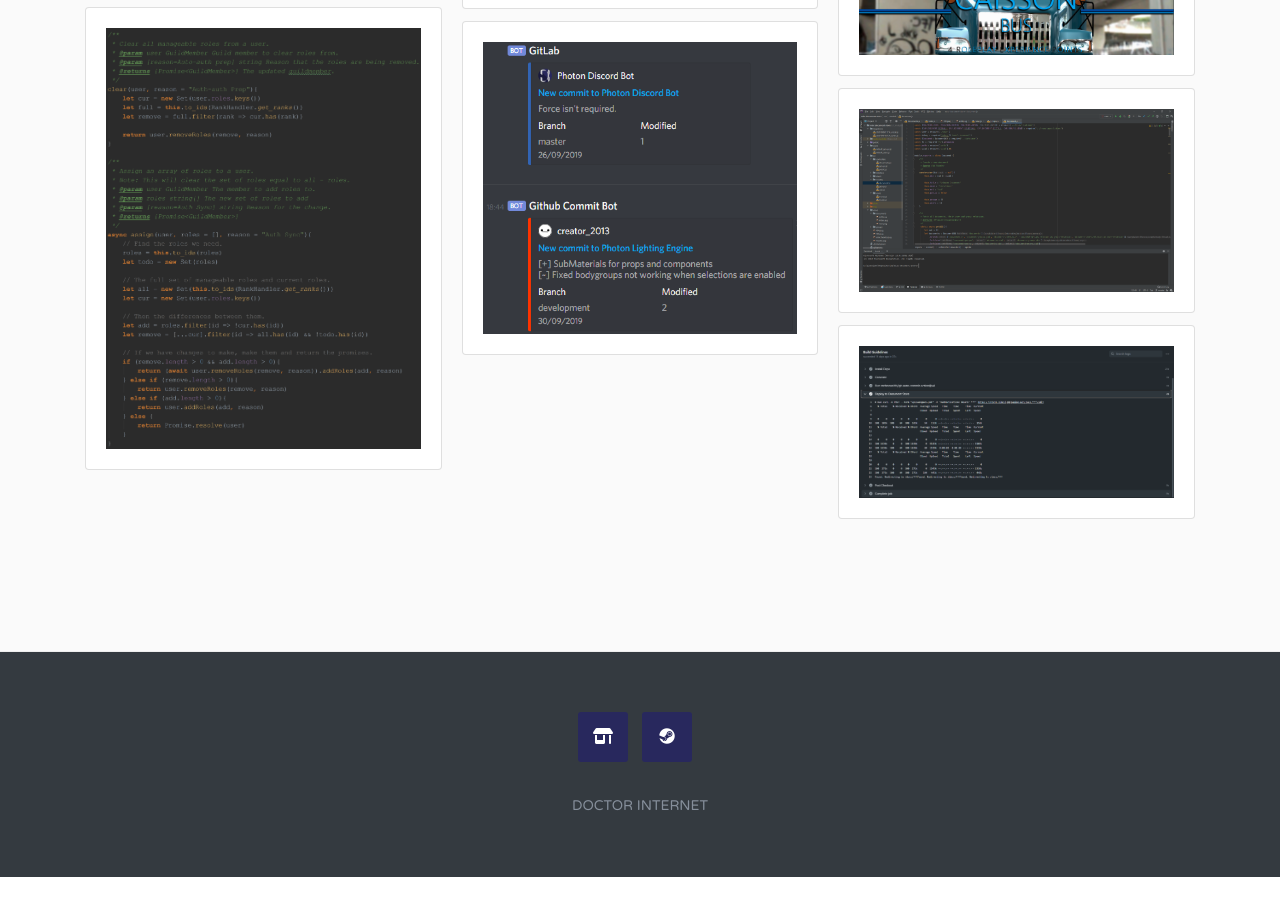
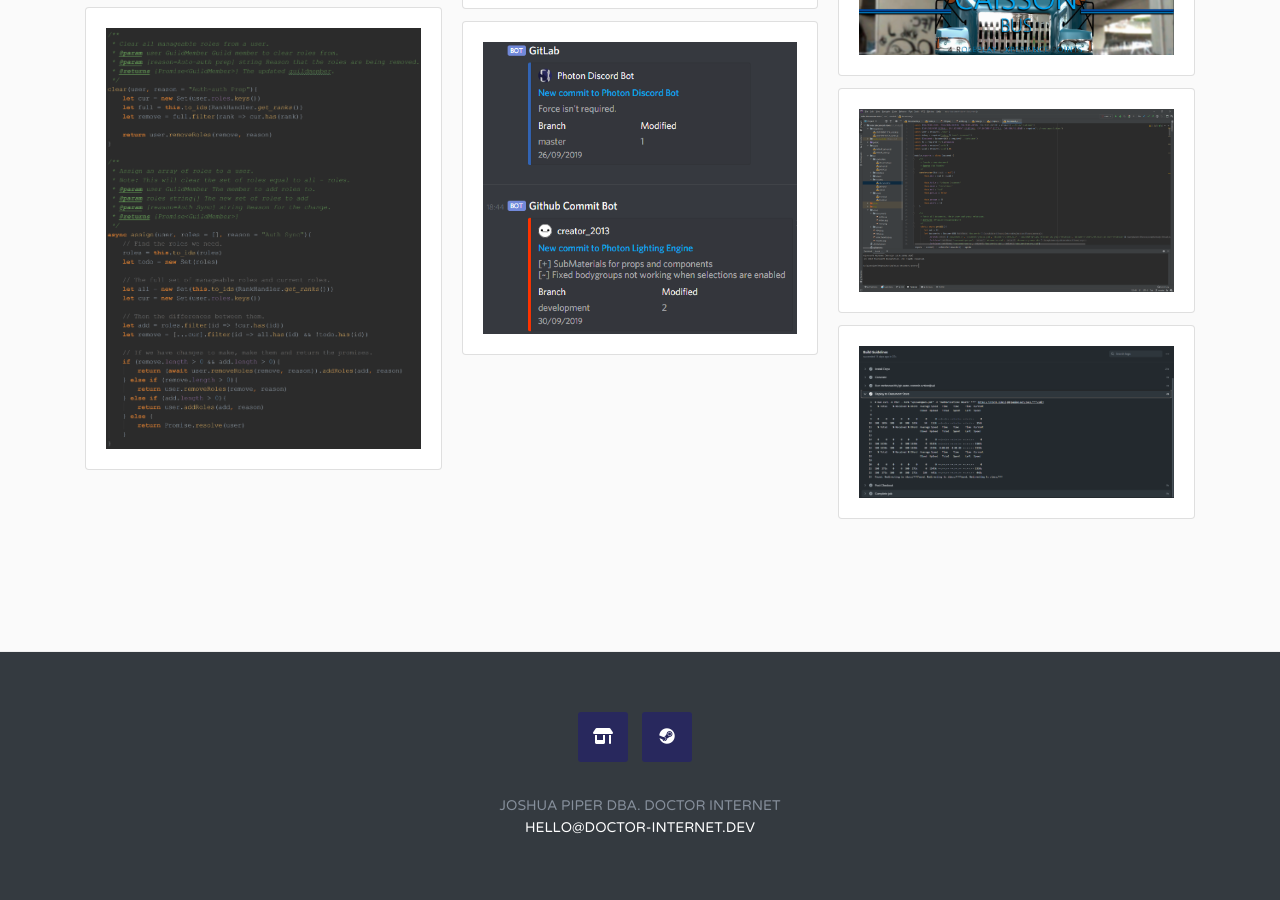
Before and after one commit to JoshPiper/JoshPiper.github.io, a Jekyll site: the page built from index.html, in a window 1280 px wide and 900 px high, scrolled down 5273 px. Built offline with Jekyll 4.4.1, drawn with Linux system fonts in a browser that asks for light colours; nearby versions of some CDN libraries; before the commit the page ends 6150 px from its top, so only the background shows below that.

Commit message:
feat: Add contact to footer.

```diff
--- a/_includes/footer.html
+++ b/_includes/footer.html
@@ -7,7 +7,8 @@
 					<li><a href="https://steamcommunity.com/profiles/76561198031020569"><i class="fab fa-steam"></i></a></li>
 				</ul>
 				<div class="footer-copyright">
-					<p>Doctor Internet</p>
+					<p>Joshua Piper dba. Doctor Internet</p>
+					<p><a href="mailto:hello@doctor-internet.dev">hello@doctor-internet.dev</a></p>
 				</div>
 			</div>
 		</div>
```
